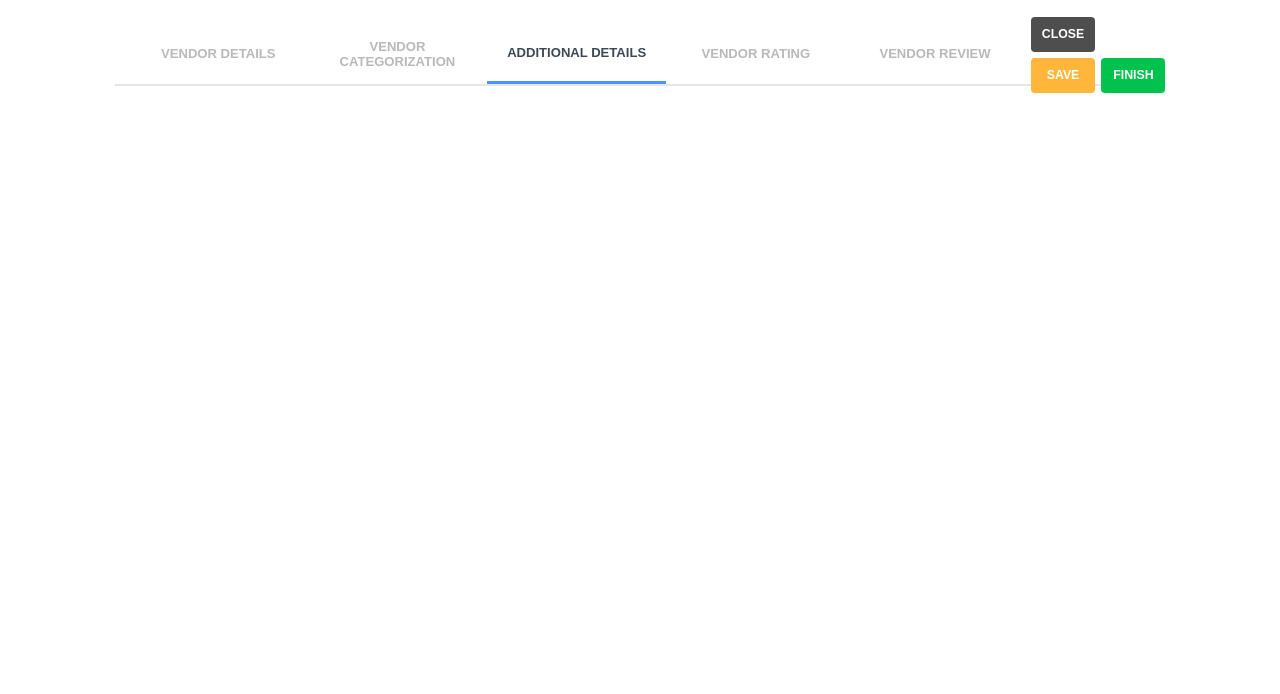
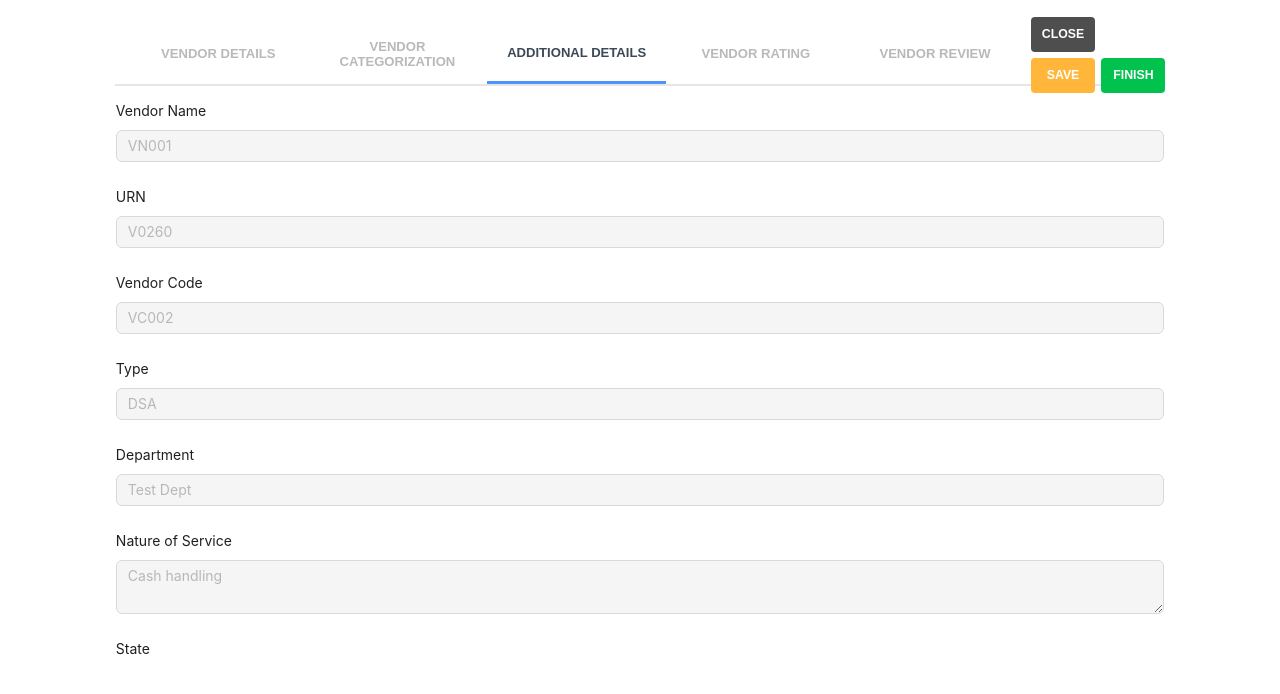
Before and after one commit to sreekesh-k/Api-Frontend-React, a React (Vite) app: page /vendordetail in a window 1280 px wide. Both pictures are taken after a click on the button "ADDITIONAL DETAILS". Shown: the top 694 px of the page. Built offline with nearby package versions, Linux system fonts and the light colour scheme.

Commit message:
Additional Details

```diff
--- a/src/components/vendorsEntry/AdditionalDetails.jsx
+++ b/src/components/vendorsEntry/AdditionalDetails.jsx
@@ -1,11 +1,86 @@
-import React from 'react'
+import React from "react";
+import { useEffect, useState } from "react";
+import FormRender from "./FormRender";
 
-function AdditionalDetails() {
+function AdditionalDetails(props) {
+  const [isTemplateUpdated, setIsTemplateUpdated] = useState(false);
+  const [isLoading, setIsLoading] = useState(false);
+
+  const [{ FilledFormJson, isInViewMode, vendorId, isCentrilized }, setState] =
+    useState({
+      FilledFormJson: [],
+      isInViewMode: true,
+      vendorId: "3ae603b5-6d6d-4b47-88d1-010ebf671ffb",
+      isCentrilized: true,
+    });
+
+  useEffect(() => {
+    //Fetch Form
+    setState((props) => ({
+      ...props,
+      FilledFormJson: [
+        {
+          Id: "3ae603b5-6d6d-4b47-88d1-010ebf671ffb",
+          URN: "V0260",
+          VendorName: "VN001",
+          VendorCode: "VC002",
+          Type: "DSA",
+          Department: "Test Dept",
+          NatureOfService: "Cash handling",
+          State: "Andra Pradesh",
+          MaterialityDate: "2024-10-29T00:00:00",
+          Status: "Inactive",
+          FilledFormId: "00000000-0000-0000-0000-000000000000",
+          TemplateId: "00000000-0000-0000-0000-000000000000",
+          TaskId: "00000000-0000-0000-0000-000000000000",
+          FilledForm: null,
+          TotalNumberOfRecords: 291,
+          InActivationEvidence: "",
+          InActivationDate: null,
+          ReasonOfInactivation: "",
+          Version: "Live",
+          CreatedBy: "Surya narayanan",
+          ModifiedBy: "Surya narayanan",
+          ModifiedDate: "2024-11-21T13:07:21.037",
+          CreatedDate: "0001-01-01T00:00:00",
+          Materiality: "2024-10-29T00:00:00",
+          id: "653a",
+        },
+      ],
+    }));
+  }, []);
+
+  if (isLoading)
+    return (
+      <div className="loadingOverlayVd">
+        <i
+          className="fa fa-spinner fa-spin fa-3x fa-fw"
+          style={{ left: "50%", position: "absolute", top: "40%" }}
+        ></i>
+        <span className="sr-only">Loading...</span>
+      </div>
+    );
+
   return (
-    <div>
+    <React.Fragment>
+      <div className="vendorAdditionalDetails-container">
+        {isTemplateUpdated != false && (
+          <InfoPopup
+            title="Update Additional Details"
+            msg=" Template has been updated , please update the details accordingly"
+          />
+        )}
 
-    </div>
-  )
+        {FilledFormJson &&
+          (isInViewMode || !isCentrilized) &&
+          FilledFormJson.length > 0 && <FormRender data={FilledFormJson} />}
+        {FilledFormJson &&
+          !isInViewMode &&
+          isCentrilized &&
+          FilledFormJson.length > 0 && <FormRender data={FilledFormJson} />}
+      </div>
+    </React.Fragment>
+  );
 }
 
-export default AdditionalDetails
+export default AdditionalDetails;
```
